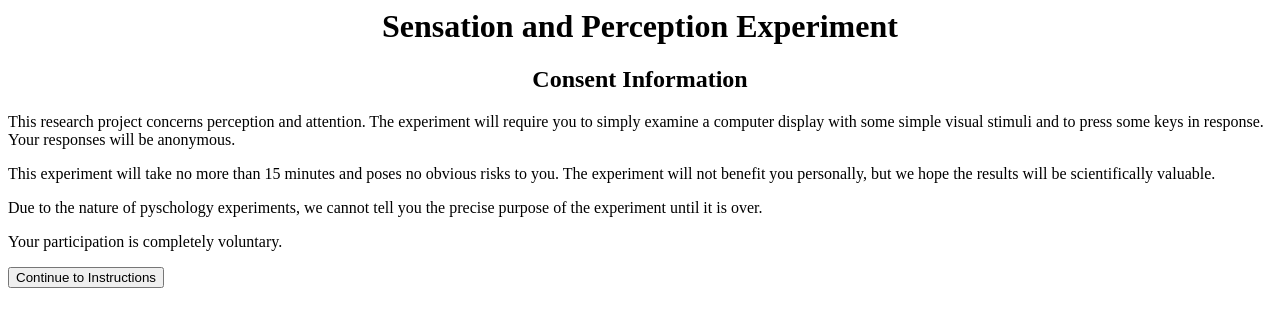
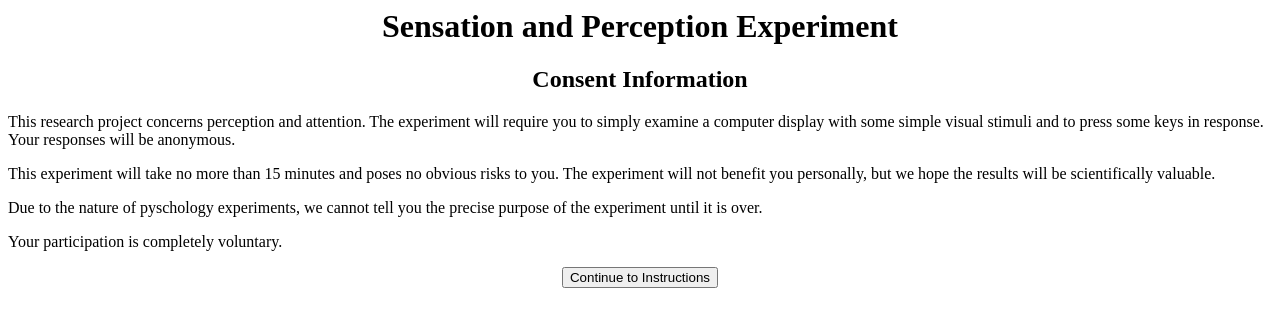
Before and after one commit to jacksonmluckey/SensationPerception, a Django app: page /experiment/ in a window 1280 px wide. Shown: the top 327 px of the page. Run offline with Django 3.2, Linux system fonts and the light colour scheme.

Commit message:
used "button-container" div to center the button on the index page of the experiment

```diff
--- a/experiment/static/experiment/styling.css
+++ b/experiment/static/experiment/styling.css
@@ -10,6 +10,6 @@ h2 {
     font: "Open Sans", sans-serif;
 }
 
-button {
-    margin: auto;
+.button-container {
+    text-align: center;
 }
--- a/experiment/templates/experiment/index.html
+++ b/experiment/templates/experiment/index.html
@@ -22,7 +22,9 @@
 
         <p>Your participation is completely voluntary.</p>
 
-        <button onclick="window.location.href = 'http://127.0.0.1:8000/experiment/instructions';">Continue to Instructions</button>
+        <div class='button-container'>
+            <button onclick="window.location.href = 'http://127.0.0.1:8000/experiment/instructions';">Continue to Instructions</button>
+        </div>
 
     </body>
 
```
